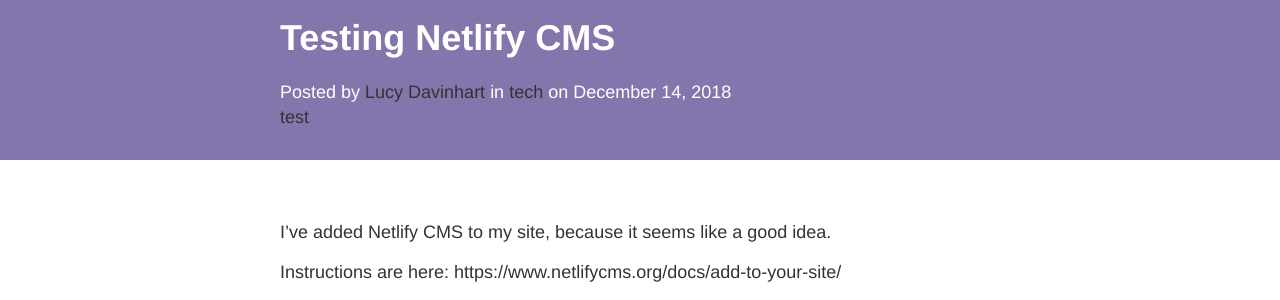
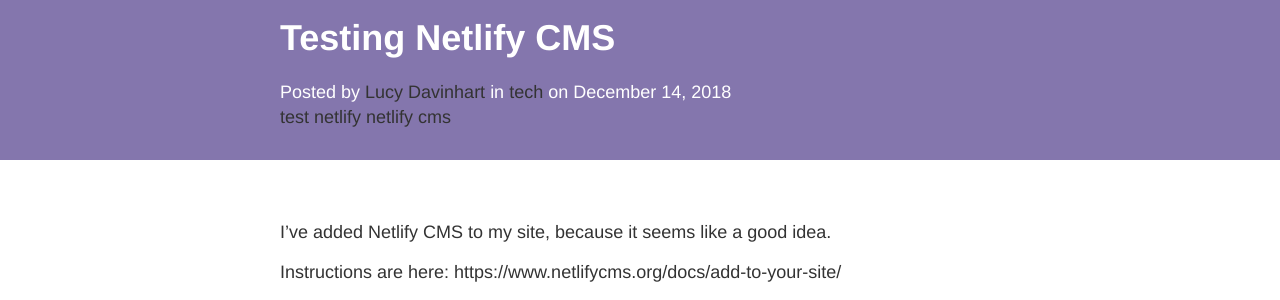
Before and after one commit to AkshayAgarwal007/Jekyll-Mono, a Jekyll site: the page built from _posts/cms/2018-12-14-testing-netlify-cms.md, in a window 1280 px wide. Shown: the part 186-486 px from the top of the page. Built offline with Jekyll 4.4.1, drawn with Linux system fonts in a browser that asks for light colours; nearby versions of some CDN libraries; comment, search, counter and statistics services are not loaded.

Commit message:
Update Post “2018-12-14-testing-netlify-cms”

```diff
--- a/_posts/cms/2018-12-14-testing-netlify-cms.md
+++ b/_posts/cms/2018-12-14-testing-netlify-cms.md
@@ -7,7 +7,8 @@ date: 2018-12-14T15:14:42.423Z
 category: tech
 tags:
   - test
-  - ''
+  - netlify
+  - netlify cms
 ---
 I've added Netlify CMS to my site, because it seems like a good idea.
 
```
